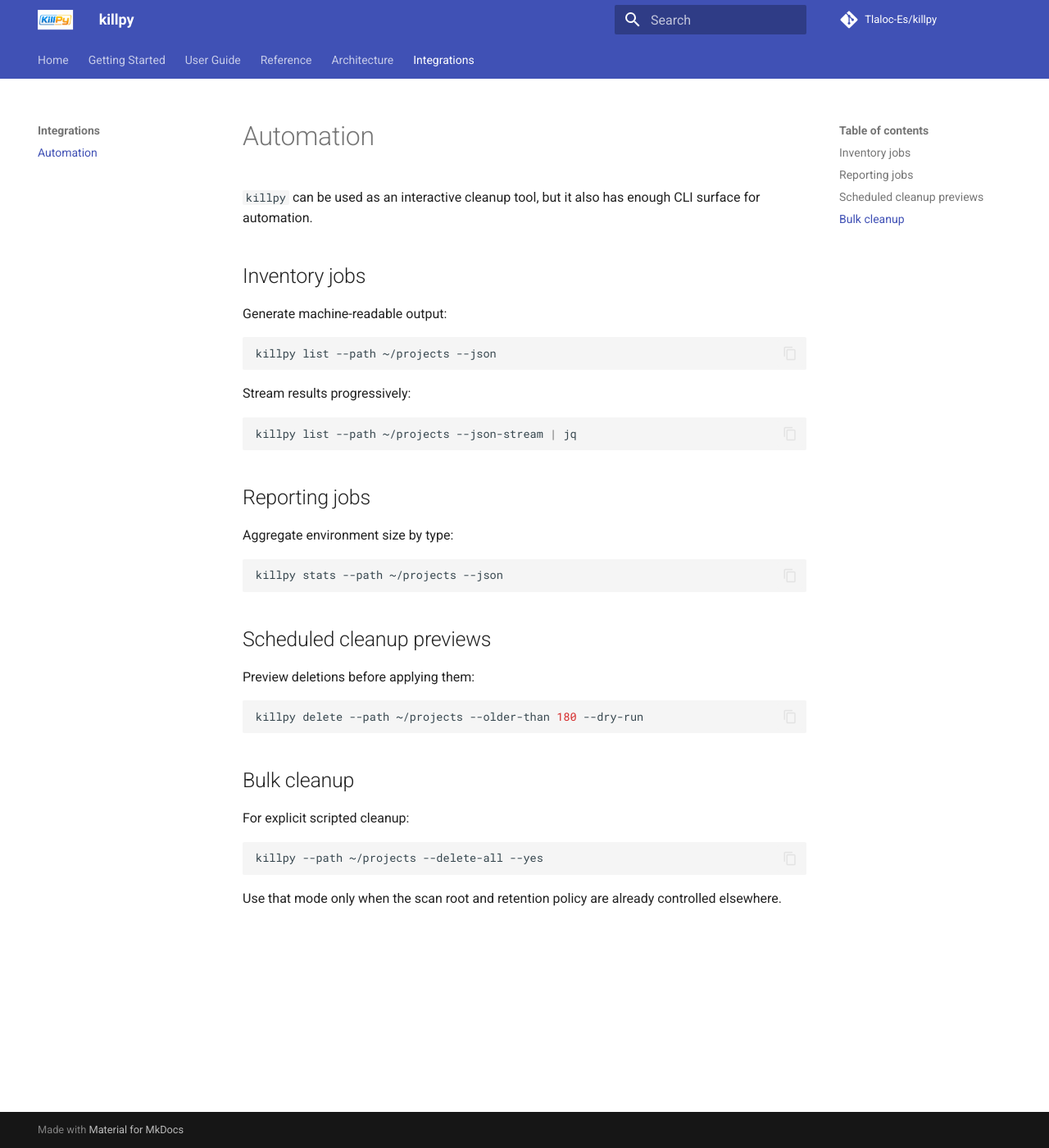
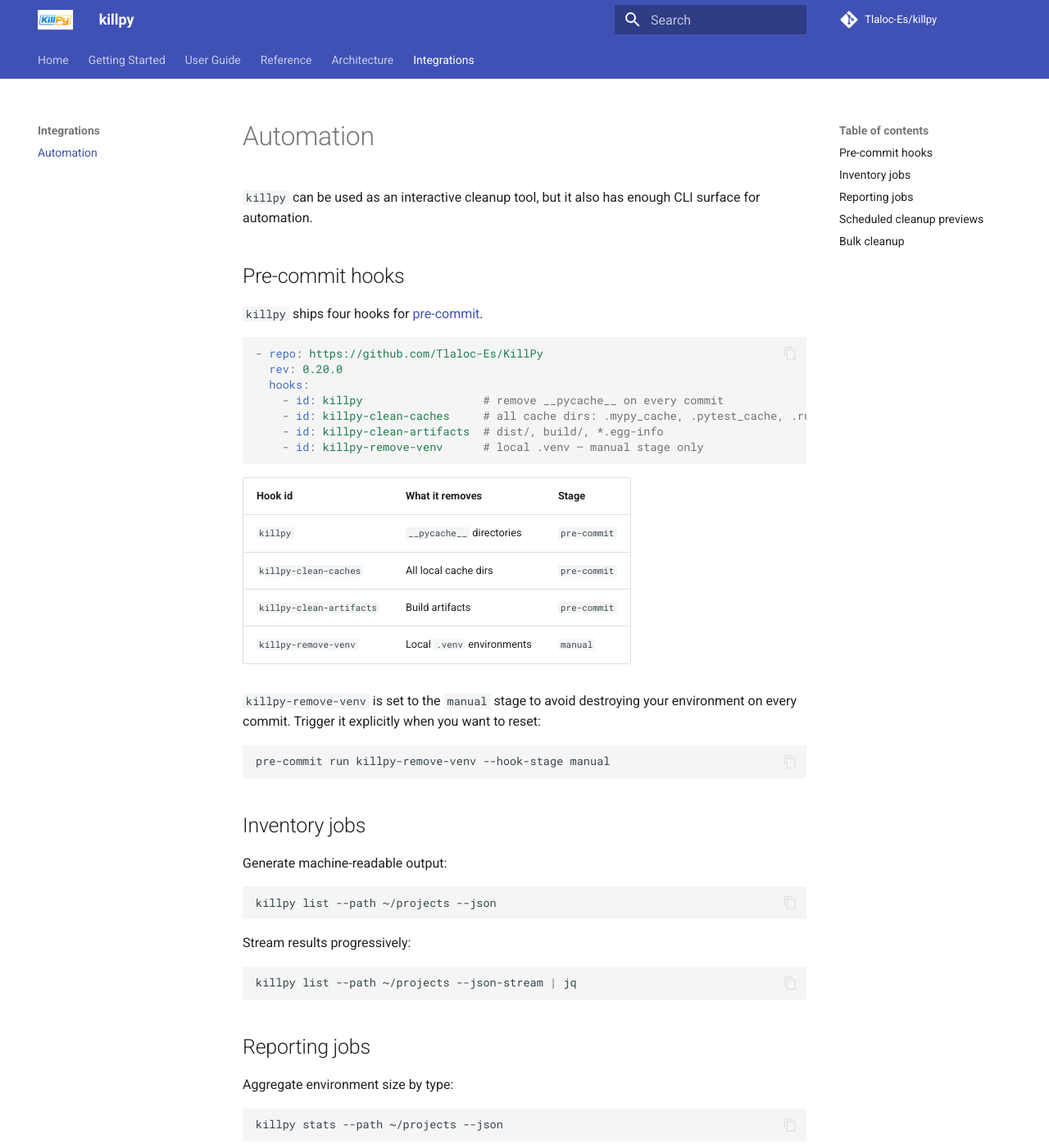
Before and after one commit to Tlaloc-Es/killpy, an MkDocs documentation site: the page built from docs/integrations/automation.md, in a window 1280 px wide and 1400 px high. Shown: the whole window at 82% size. Built offline with MkDocs 1.6.1 and Material for MkDocs 9.7.7, drawn with Linux system fonts in a browser that asks for light colours; comment, search, counter and statistics services are not loaded.

Commit message:
feat(pre-commit): enhance hooks with detailed descriptions

````diff
--- a/docs/integrations/automation.md
+++ b/docs/integrations/automation.md
@@ -1,6 +1,33 @@
 # Automation
 
 `killpy` can be used as an interactive cleanup tool, but it also has enough CLI surface for automation.
+
+## Pre-commit hooks
+
+`killpy` ships four hooks for [pre-commit](https://pre-commit.com/).
+
+```yaml
+- repo: https://github.com/Tlaloc-Es/KillPy
+  rev: 0.20.0
+  hooks:
+    - id: killpy                  # remove __pycache__ on every commit
+    - id: killpy-clean-caches     # all cache dirs: .mypy_cache, .pytest_cache, .ruff_cache …
+    - id: killpy-clean-artifacts  # dist/, build/, *.egg-info
+    - id: killpy-remove-venv      # local .venv — manual stage only
+```
+
+| Hook id | What it removes | Stage |
+|---------|-----------------|-------|
+| `killpy` | `__pycache__` directories | `pre-commit` |
+| `killpy-clean-caches` | All local cache dirs | `pre-commit` |
+| `killpy-clean-artifacts` | Build artifacts | `pre-commit` |
+| `killpy-remove-venv` | Local `.venv` environments | `manual` |
+
+`killpy-remove-venv` is set to the `manual` stage to avoid destroying your environment on every commit. Trigger it explicitly when you want to reset:
+
+```bash
+pre-commit run killpy-remove-venv --hook-stage manual
+```
 
 ## Inventory jobs
 
````
Also changed, not shown: .pre-commit-hooks.yaml (+32 -2 lines), README.md (+35 -5 lines), 1 other file.
